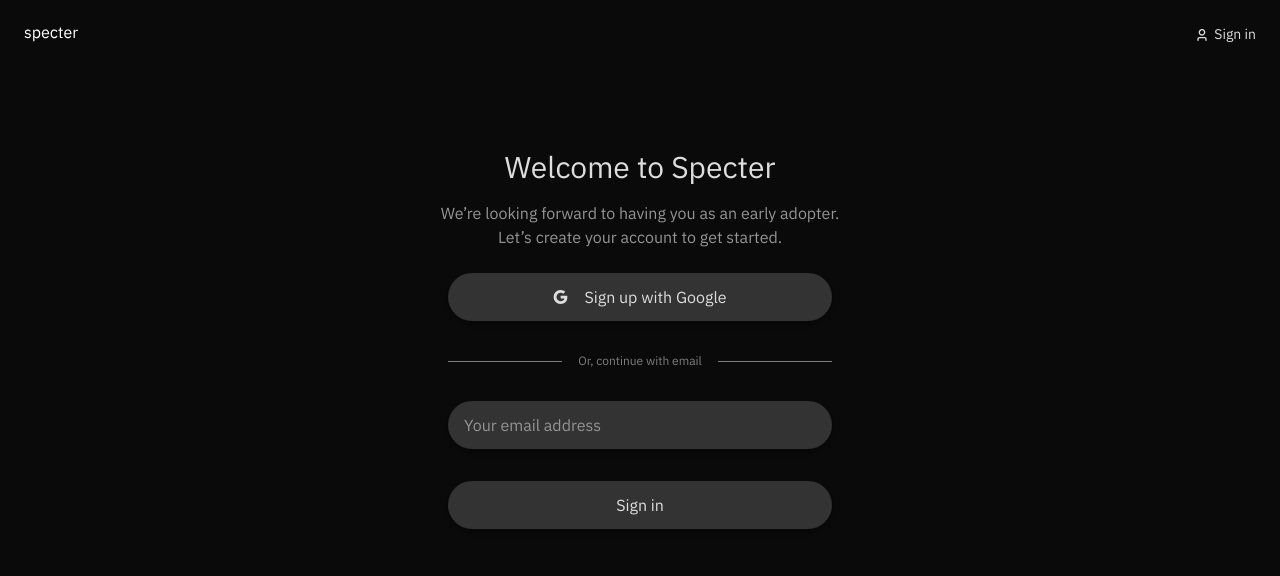
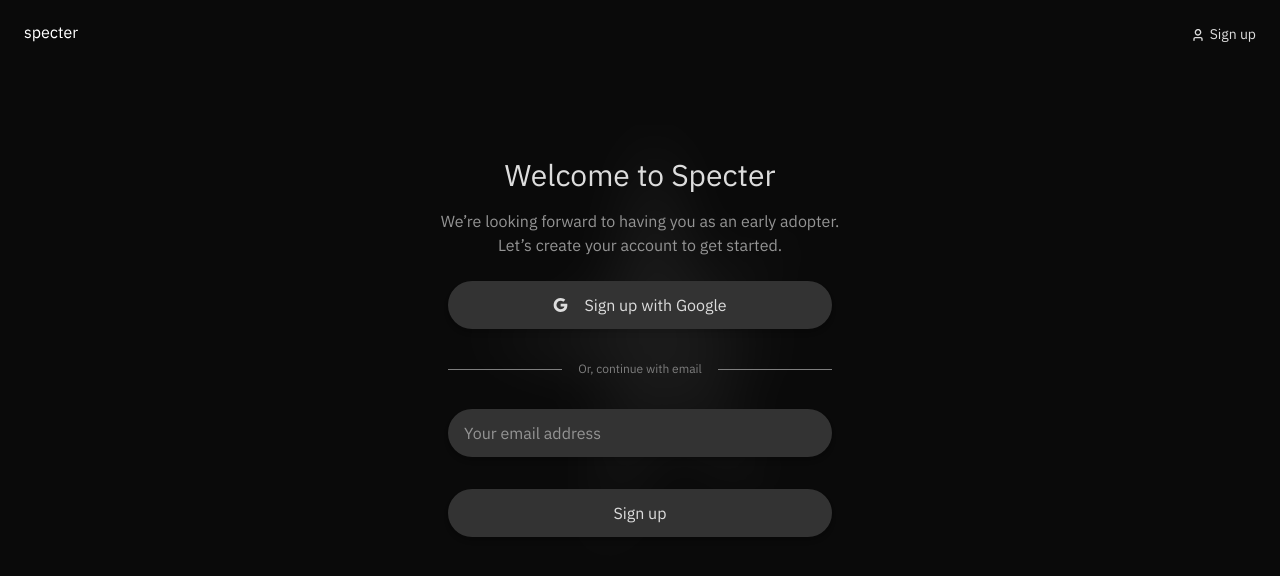
Before and after one commit to Ali-Raza995/react-project-setup, a React (Vite) app: page /login in a window 1280 px wide. Shown: the top 576 px of the page. Built offline with nearby package versions, Linux system fonts and the light colour scheme.

Commit message:
Added vector on auth pages

```diff
--- a/src/components/shared/auth-form.tsx
+++ b/src/components/shared/auth-form.tsx
@@ -1,6 +1,7 @@
 import React from 'react';
 import CommonButton from '../shared/button';
 import CommonInputField from '../shared/customer-input';
+import { useNavigate } from 'react-router-dom';
 
 interface AuthFormProps {
     mode?: string;
@@ -12,36 +13,35 @@
     error?: string | null;
 }
 
-const AuthForm: React.FC<AuthFormProps> = ({
-    mode = 'SignUp',
-    email,
-    onEmailChange,
-    onEmailSubmit,
-    onGoogleSignUp,
-    loading,
-    error,
-}) => {
-    const btnText = mode === 'SignUp' ? 'Sign up' : 'Sign in';
+const AuthForm: React.FC<AuthFormProps> = ({ mode = 'SignUp', email, onEmailChange, onEmailSubmit, onGoogleSignUp, loading, error }) => {
+    const navigate = useNavigate();
+    console.log('mode', mode);
+    const handleNavigation = () => {
+        if (mode == 'SignUp') {
+            navigate('/login');
+        } else {
+            navigate('/signup');
+        }
+    };
 
     return (
         <>
-            <div className="flex justify-between p-6 items-center">
-                <img src="/assets/specter.svg" alt="" />
+            <div className="flex justify-between p-6 items-center ">
+                <img src="/assets/specter.svg" alt="Specter Logo" />
                 <div className="flex items-center gap-1">
-                    <img src="/assets/user.svg" alt="" />
-                    <p className="text-tertiary text-[14px] cursor-pointer">{btnText}</p>
+                    <img src="/assets/user.svg" alt="User Icon" />
+                    <p className="text-tertiary text-[14px] cursor-pointer" onClick={handleNavigation}>{mode === 'SignUp' ? 'Sign in' : 'Sign up'}</p>
                 </div>
             </div>
-            <div className="flex flex-col items-center mt-20 lMob:px-2">
+            <div className="flex justify-center">
+                <div className="_bg-vector flex flex-col items-center mt-14 lMob:px-2 max-w-[30rem] w-full p-8">
                     <p className="text-tertiary text-3xl">Welcome to Specter</p>
                     <div className="text-light_grey text-center text-base mt-4">
                         <p>We’re looking forward to having you as an early adopter.</p>
-                    <p>
-                        Let’s create your account to get started.
-                    </p>
+                        <p>Let’s create your account to get started.</p>
                     </div>
 
-                <div className="mt-6 w-[24rem] flex flex-col gap-8 lMob:px-6 mMob:px-12">
+                    <div className="mt-6 w-[24rem] flex flex-col gap-8 lMob:px-6 mMob:px-12 ">
                         <CommonButton text="Sign up with Google" onClick={onGoogleSignUp} icon="/assets/google-logo.svg" />
                         <div className="flex items-center justify-between">
                             <span className="w-full h-px bg-custom_gray"></span>
@@ -54,12 +54,9 @@
                             onChange={onEmailChange}
                             placeholderColor="text-custom_gray"
                         />
-                    <CommonButton
-                        text={loading ? 'Sending...' : btnText}
-                        onClick={onEmailSubmit}
-                        // disabled={loading} // Disable the button while loading
-                    />
+                        <CommonButton text={mode === 'SignUp' ? 'Sign Up' : 'Sign up'} onClick={onEmailSubmit} />
                         {error && <p className="text-red-500 mt-2">{error}</p>}
+                    </div>
                 </div>
             </div>
         </>
--- a/src/components/shared/button.tsx
+++ b/src/components/shared/button.tsx
@@ -13,7 +13,7 @@
     return (
         <button
             type={type}
-            onClick={onClick}
+            // onClick={onClick}
             className={`${width} ${height} bg-secondary text-tertiary rounded-full flex items-center justify-center shadow-md  transition`}
         >
             <span className="flex items-center gap-4 justify-center">
--- a/src/index.css
+++ b/src/index.css
@@ -15,3 +15,13 @@
     background-clip: text;
     color: transparent;
 }
+
+._bg-vector {
+    background: url('/public/assets/auth-vector.svg') no-repeat center center;
+    background-size: cover;
+    width: 100%;
+    display: flex;
+    justify-content: center;
+    align-items: center;
+    padding: 2rem;
+}
```
Also changed, not shown: public/assets/auth-vector.svg (added). Lines whose indentation alone changed are shown as unchanged.
